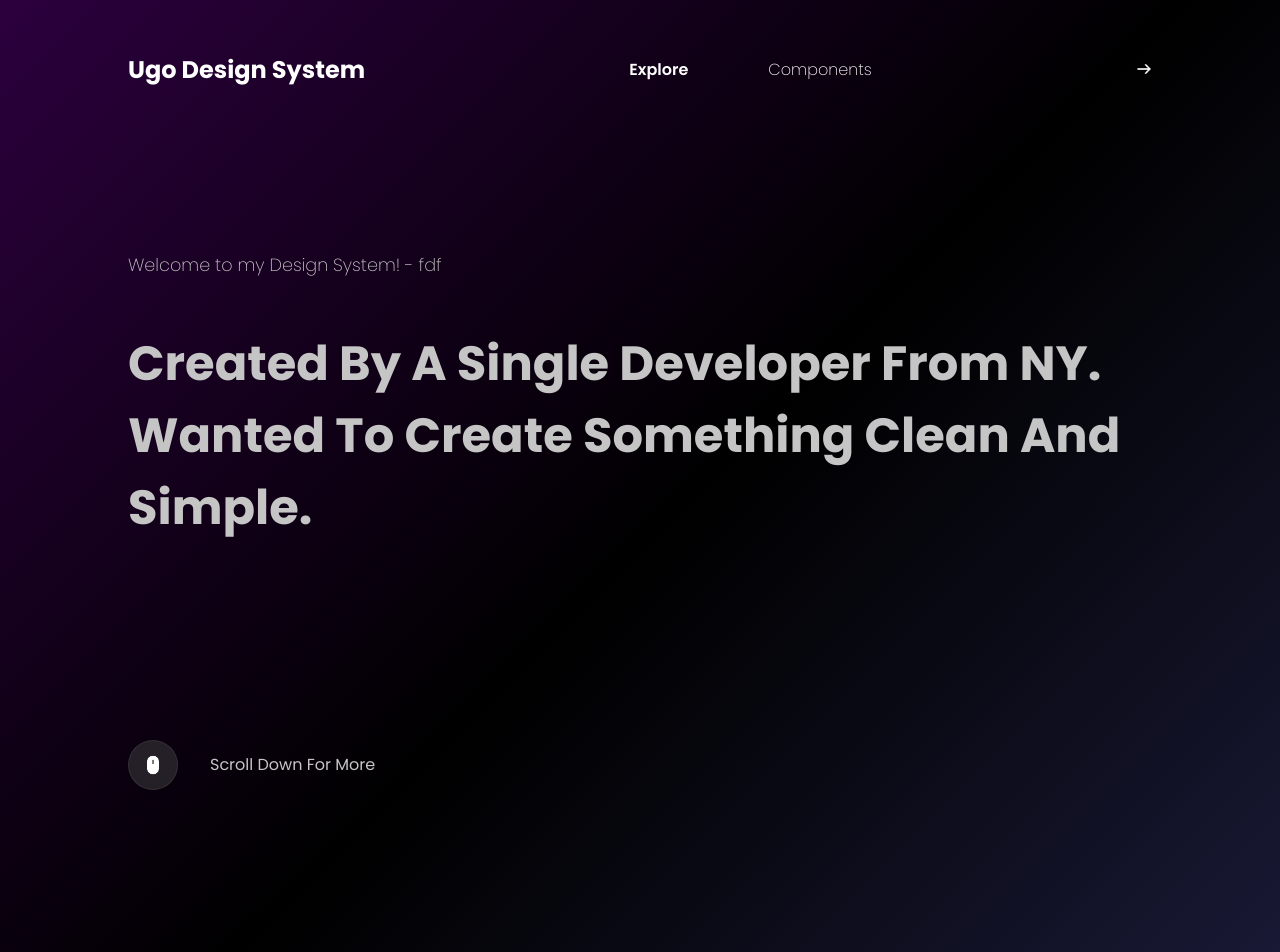
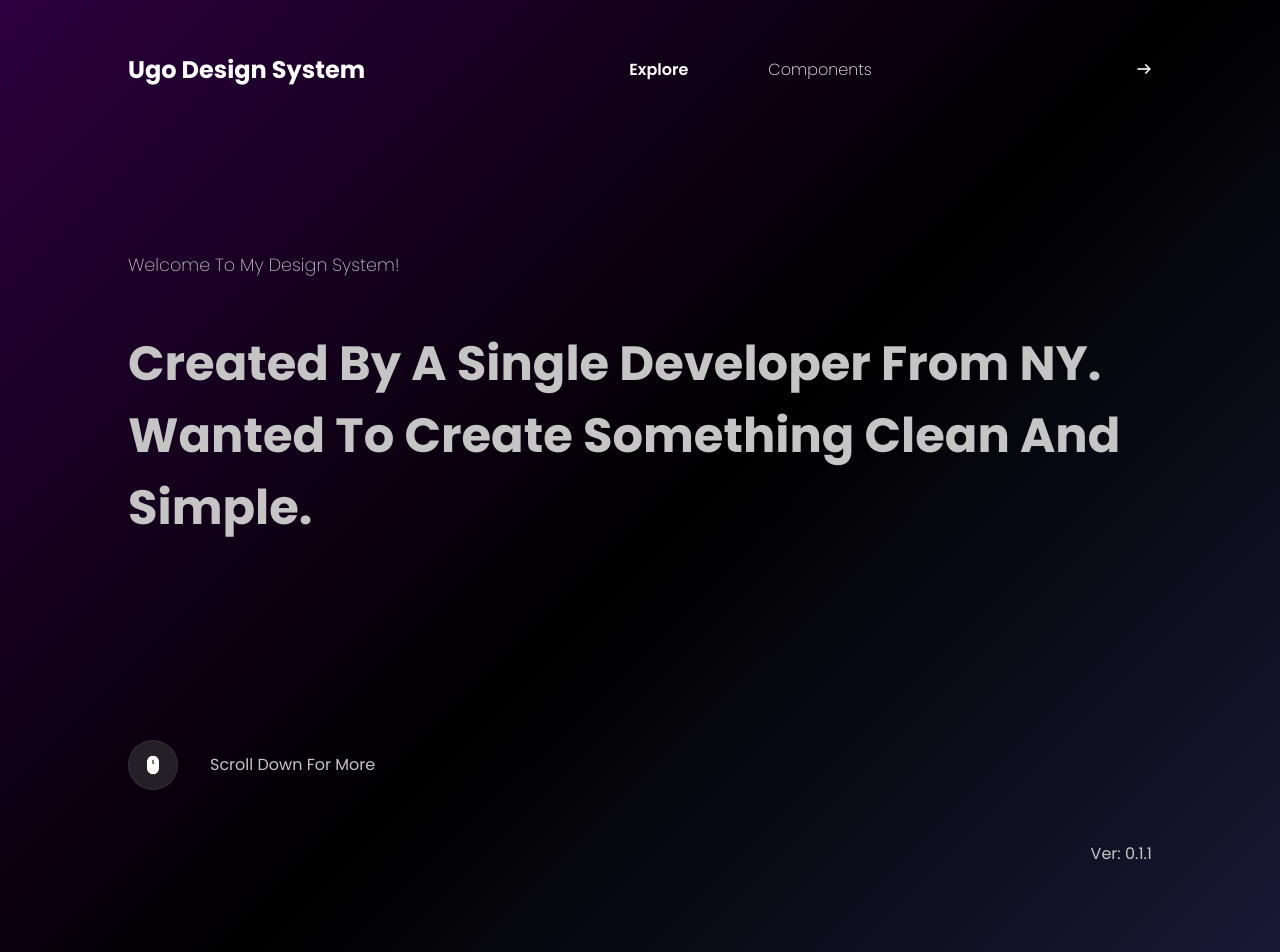
Before and after one commit to Renzzo98/UgoDesignSystem, a React (Create React App) app: page / in a window 1280 px wide. Shown: the top 952 px of the page. Built offline with nearby package versions, Linux system fonts and the light colour scheme.

Commit message:
adding ver # for debugging

```diff
--- a/src/components/TopBarNavigation/topBarNavigation.tsx
+++ b/src/components/TopBarNavigation/topBarNavigation.tsx
@@ -66,7 +66,6 @@ const TopBarNavigation: FC<topBarNavigationProps> = ({ title, navItems, footer,
     const handlePage = (newPageID: number) => {
         setActivePage(newPageID);
         toggleMenu();
-        console.log('New Page is ' + activePage);
     };
 
     const stackedTopBar = () => {
--- a/src/constants/textContent.ts
+++ b/src/constants/textContent.ts
@@ -9,7 +9,8 @@ export const navigationBar = {
 
 export const explorePage = {
     header: "Created By A Single Developer From NY. Wanted To Create Something Clean And Simple.",
-    subHeader: "Welcome to my Design System! - fdf",
+    subHeader: "Welcome to my Design System!",
+    verNo: 'Ver: 0.1.1'
 
 }
 
--- a/src/views/homeContent/homeContent.css
+++ b/src/views/homeContent/homeContent.css
@@ -3,11 +3,13 @@
     padding: 6rem 8rem;
     display: flex;
     flex-direction: column;
+
+    p {
+        color: var(--secondary-color);
+        text-transform: capitalize;
     }
 
-.home-page-container.mobile-view {
-    padding: 1rem 3rem 5rem 3rem;
-}
+
 
     .sub-header {
         color: var(--secondary-color);
@@ -28,10 +30,6 @@
         align-items: center;
         gap: 2rem;
 
-    p {
-        color: var(--secondary-color);
-        text-transform: capitalize;
-    }
     }
 
     .footer-container {
@@ -39,3 +37,8 @@
         flex-direction: row;
         padding-top: 10rem;
     }
+}
+
+.home-page-container.mobile-view {
+    padding: 1rem 3rem 5rem 3rem;
+}
--- a/src/views/homeContent/homeContent.tsx
+++ b/src/views/homeContent/homeContent.tsx
@@ -19,6 +19,7 @@ const HomeContent: FC<HomeContentProps> = () => {
     // Function to handle the animation
     const handleAnimation = () => {
         if (!hasAnimated) {
+            console.log('animation started');
             setHasAnimated(true);
         }
     };
@@ -74,6 +75,7 @@ const HomeContent: FC<HomeContentProps> = () => {
                     <p >Scroll down for more</p>
                 </div>
             </div>
+            <p style={{ display: 'flex', justifyContent: 'flex-end', paddingTop: '2rem'}}>{explorePage.verNo}</p>
         </div>
     );
 };
```
Lines whose indentation alone changed are shown as unchanged.
